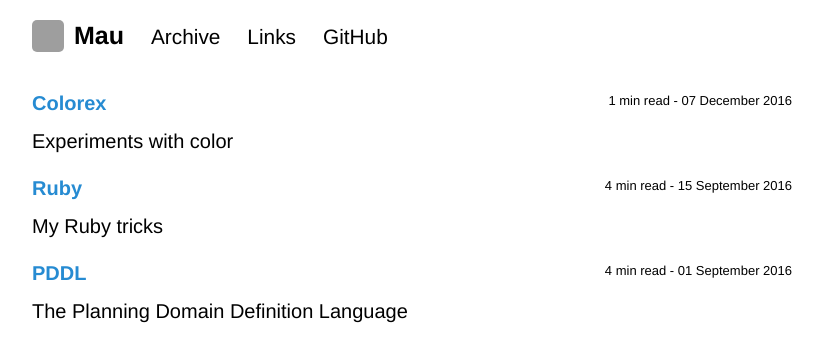
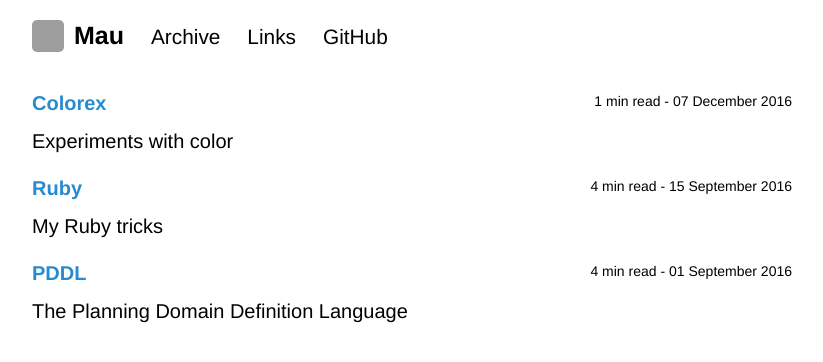
Before and after one commit to Maumagnaguagno/maumagnaguagno.github.io, a Jekyll site: the page built from archive.md, in a window 1280 px wide. Shown: the top 362 px of the page, without its empty margins (228-1051 px from the left). Built offline with Jekyll 4.4.1, drawn with Linux system fonts in a browser that asks for light colours; our own code applies the rules of GitHub Pages for plain Markdown files; grey boxes are pictures that could not be loaded.

Commit message:
Move page_info style to CSS and increase font size

```diff
--- a/_includes/page_info.html
+++ b/_includes/page_info.html
@@ -1,6 +1,6 @@
 {% if page.date %}
 
-<p style="font-size:small;float:right">
+<p class="info">
   {{ page.content | number_of_words | divided_by: 250.0 | ceil}} min read -
   {{ page.date | date_to_long_string }}
 </p>
--- a/css/style.scss
+++ b/css/style.scss
@@ -127,6 +127,10 @@ table {
   tr:nth-child(odd) td, tr:nth-child(odd) th { background-color: #f9f9f9 }
 }
 
+// Info
+
+.info { font-size: 14px; float:right }
+
 // Split
 
 .split { display: table }
```
